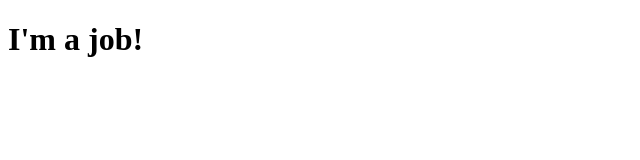
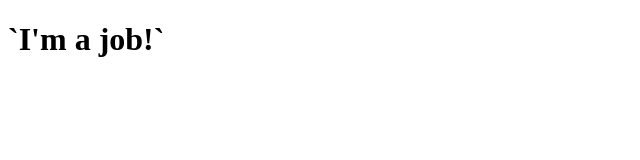
Before and after one commit to Wenjing2023/JobShark, a Next.js app: page /job in a window 1280 px wide. Shown: the top 160 px of the page, without its empty margins (0-640 px from the left). Built offline with nearby package versions, Linux system fonts and the light colour scheme.

Commit message:
minor amendment

```diff
--- a/pages/job.tsx
+++ b/pages/job.tsx
@@ -1,7 +1,7 @@
 const Job = () => {
     return (
         <>
-        <h1>I'm a job!</h1>
+        <h1>`I'm a job!`</h1>
         </>
      );
 }
```
